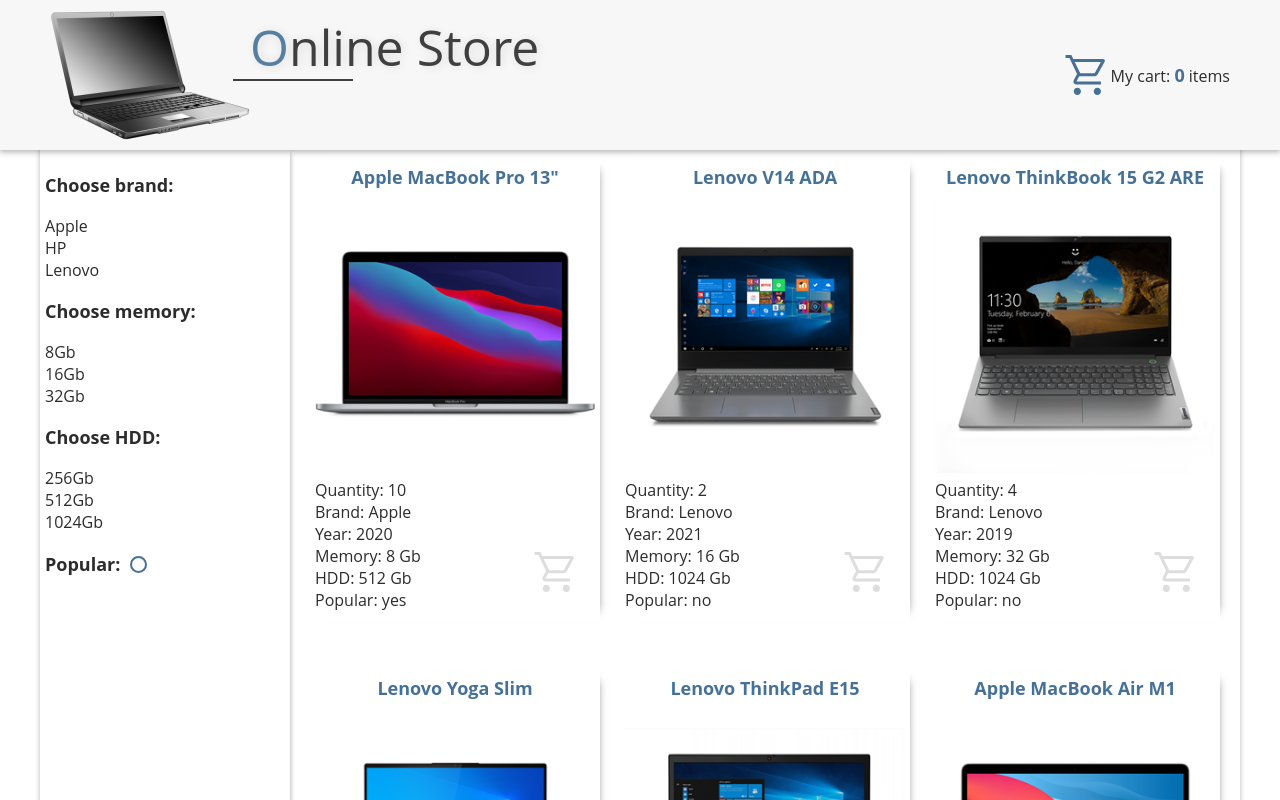
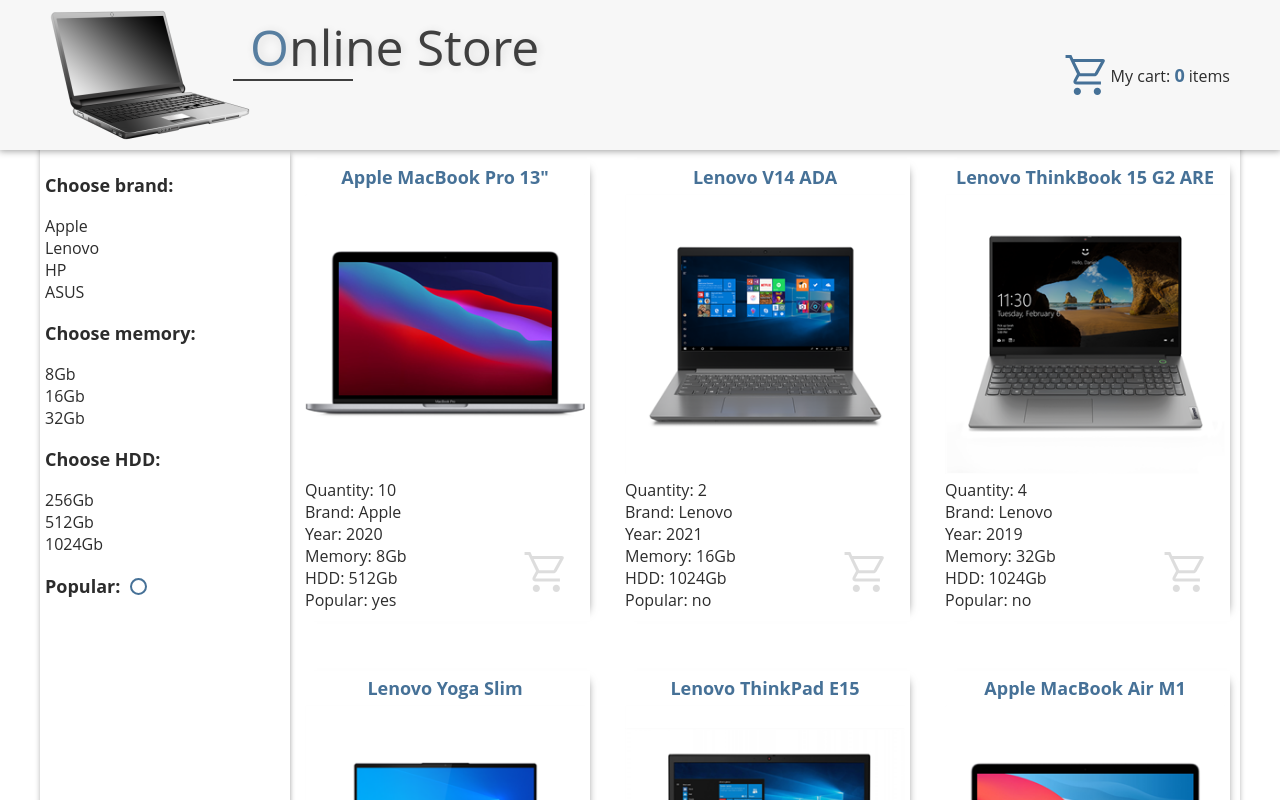
Before and after one commit to atmoranso/online-store, a website built with webpack: page online-store/src/index.html in a window 1280 px wide. Shown: the top 800 px of the page. Built offline with nearby package versions, Linux system fonts and the light colour scheme.

Commit message:
feat: add base value filters

```diff
--- a/online-store/src/index.html
+++ b/online-store/src/index.html
@@ -24,7 +24,7 @@
 
     <main class="main container">
         <aside class="aside">
-            <div class="aside__filters">
+            <!-- <div class="aside__filters">
                 <div class="filter">
                     <h3 class="filter__title">Choose brand:</h3>
                     <div class="filter__item">Apple</div>
@@ -49,7 +49,7 @@
 
                 </div>
 
-            </div>
+            </div> -->
             <div class="aside__filters-range range">
                 <div class="range__count"></div>
                 <div class="range__year"></div>
--- a/online-store/src/sass/components/_card.scss
+++ b/online-store/src/sass/components/_card.scss
@@ -1,10 +1,14 @@
 .card {
+    display: none;
     max-width: 290px;
     padding: 5px 5px 10px 5px;
     margin-bottom: 50px;
     position: relative;
     box-shadow: 7px 0px 9px -10px rgb(0 0 0 / 66%);
     transition: 0.3s;
+    &.visible {
+        display: block;
+    }
     &:hover {
         cursor: pointer;
         border-bottom-right-radius: 15px;
--- a/online-store/src/sass/layouts/_cards.scss
+++ b/online-store/src/sass/layouts/_cards.scss
@@ -1,7 +1,11 @@
+.cards-container {
+    width: 100%;
+    max-width: 950px;
+}
 .cards {
     width: 100%;
     max-width: 950px;
     padding: 10px;
-    @include flexRow(space-around);
+    @include flexRow(space-between);
     flex-wrap: wrap;
 }
--- a/online-store/src/scripts/app.ts
+++ b/online-store/src/scripts/app.ts
@@ -1,7 +1,9 @@
 import Cards from './components/cards';
 import AppState from './control/app-state';
 import { products } from './common/products';
-import { Products } from './common/types';
+import { filtersData } from './common/filters-data';
+import Filters from './components/filters';
+import { Filtered } from './common/types';
 
 export default class App {
     cardsContainer: HTMLElement;
@@ -10,7 +12,7 @@
     constructor() {
         const cardsContainer = document.querySelector('.cards-container');
         const cartCountContainer = document.querySelector('.header__cart-count');
-        const filtersContainer = document.querySelector('.aside__filters');
+        const filtersContainer = document.querySelector('.aside');
 
         if (!(cardsContainer instanceof HTMLElement)) throw new Error('');
         if (!(cartCountContainer instanceof HTMLElement)) throw new Error('');
@@ -22,9 +24,10 @@
 
     start() {
         const state = new AppState(products);
+        new Filters(this.filtersContainer, filtersData, state);
         const cards = new Cards(this.cardsContainer, state);
-        state.onChange.add((productsFiltered: Products) => {
-            cards.update(productsFiltered);
+        state.onChange.add((filtered: Filtered) => {
+            cards.update(filtered, state);
         });
         state.onChangeCart.add((countInCart: number) => {
             this.cartCountContainer.textContent = countInCart.toString();
--- /dev/null
+++ b/online-store/src/scripts/common/filters-data.ts
@@ -0,0 +1,28 @@
+import { Popular } from './types';
+export type FilterData = {
+    filterName: string;
+    title: string;
+    values: string[];
+};
+export const filtersData: FilterData[] = [
+    {
+        filterName: 'brand',
+        title: 'Choose brand',
+        values: ['Apple', 'Lenovo', 'HP', 'ASUS'],
+    },
+    {
+        filterName: 'memory',
+        title: 'Choose memory',
+        values: ['8Gb', '16Gb', '32Gb'],
+    },
+    {
+        filterName: 'hdd',
+        title: 'Choose HDD',
+        values: ['256Gb', '512Gb', '1024Gb'],
+    },
+    {
+        filterName: 'popular',
+        title: 'Popular',
+        values: [Popular.Yes, Popular.No],
+    },
+];
--- a/online-store/src/scripts/common/products.ts
+++ b/online-store/src/scripts/common/products.ts
@@ -7,8 +7,8 @@
         brand: 'Apple',
         count: 10,
         year: 2020,
-        memory: 8,
-        hdd: 512,
+        memory: '8Gb',
+        hdd: '512Gb',
         popular: Popular.Yes,
     },
     {
@@ -17,8 +17,8 @@
         brand: 'Lenovo',
         count: 2,
         year: 2021,
-        memory: 16,
-        hdd: 1024,
+        memory: '16Gb',
+        hdd: '1024Gb',
         popular: Popular.No,
     },
     {
@@ -27,8 +27,8 @@
         brand: 'Lenovo',
         count: 4,
         year: 2019,
-        memory: 32,
-        hdd: 1024,
+        memory: '32Gb',
+        hdd: '1024Gb',
         popular: Popular.No,
     },
     {
@@ -37,8 +37,8 @@
         brand: 'Lenovo',
         count: 7,
         year: 2018,
-        memory: 8,
-        hdd: 512,
+        memory: '8Gb',
+        hdd: '512Gb',
         popular: Popular.No,
     },
     {
@@ -47,8 +47,8 @@
         brand: 'Lenovo',
         count: 8,
         year: 2020,
-        memory: 16,
-        hdd: 256,
+        memory: '16Gb',
+        hdd: '256Gb',
         popular: Popular.No,
     },
     {
@@ -57,8 +57,8 @@
         brand: 'Apple',
         count: 12,
         year: 2021,
-        memory: 8,
-        hdd: 512,
+        memory: '8Gb',
+        hdd: '512Gb',
         popular: Popular.Yes,
     },
     {
@@ -67,8 +67,8 @@
         brand: 'Apple',
         count: 7,
         year: 2020,
-        memory: 16,
-        hdd: 1024,
+        memory: '16Gb',
+        hdd: '1024Gb',
         popular: Popular.No,
     },
 
@@ -78,8 +78,8 @@
         brand: 'ASUS',
         count: 6,
         year: 2020,
-        memory: 8,
-        hdd: 256,
+        memory: '8Gb',
+        hdd: '256Gb',
         popular: Popular.No,
     },
     {
@@ -88,8 +88,8 @@
         brand: 'Apple',
         count: 2,
         year: 2020,
-        memory: 32,
-        hdd: 1024,
+        memory: '32Gb',
+        hdd: '1024Gb',
         popular: Popular.No,
     },
     {
@@ -98,8 +98,8 @@
         brand: 'HP',
         count: 7,
         year: 2022,
-        memory: 8,
-        hdd: 256,
+        memory: '8Gb',
+        hdd: '256Gb',
         popular: Popular.No,
     },
     {
@@ -108,8 +108,8 @@
         brand: 'HP',
         count: 3,
         year: 2021,
-        memory: 32,
-        hdd: 1024,
+        memory: '32Gb',
+        hdd: '1024Gb',
         popular: Popular.Yes,
     },
     {
@@ -118,8 +118,8 @@
         brand: 'ASUS',
         count: 1,
         year: 2017,
-        memory: 8,
-        hdd: 256,
+        memory: '8Gb',
+        hdd: '256Gb',
         popular: Popular.No,
     },
     {
@@ -128,8 +128,8 @@
         brand: 'ASUS',
         count: 1,
         year: 2022,
-        memory: 32,
-        hdd: 1024,
+        memory: '32Gb',
+        hdd: '1024Gb',
         popular: Popular.No,
     },
 
@@ -139,8 +139,8 @@
         brand: 'Apple',
         count: 3,
         year: 2022,
-        memory: 32,
-        hdd: 1024,
+        memory: '32Gb',
+        hdd: '1024Gb',
         popular: Popular.No,
     },
     {
@@ -149,8 +149,8 @@
         brand: 'ASUS',
         count: 6,
         year: 2020,
-        memory: 16,
-        hdd: 512,
+        memory: '16Gb',
+        hdd: '512Gb',
         popular: Popular.Yes,
     },
     {
@@ -159,8 +159,8 @@
         brand: 'HP',
         count: 5,
         year: 2022,
-        memory: 16,
-        hdd: 512,
+        memory: '16Gb',
+        hdd: '512Gb',
         popular: Popular.Yes,
     },
     {
@@ -169,8 +169,8 @@
         brand: 'Apple',
         count: 8,
         year: 2022,
-        memory: 16,
-        hdd: 512,
+        memory: '16Gb',
+        hdd: '512Gb',
         popular: Popular.Yes,
     },
     {
@@ -179,8 +179,8 @@
         brand: 'ASUS',
         count: 3,
         year: 2022,
-        memory: 16,
-        hdd: 1024,
+        memory: '16Gb',
+        hdd: '1024Gb',
         popular: Popular.Yes,
     },
     {
@@ -189,8 +189,8 @@
         brand: 'Apple',
         count: 2,
         year: 2022,
-        memory: 16,
-        hdd: 1024,
+        memory: '16Gb',
+        hdd: '1024Gb',
         popular: Popular.No,
     },
     {
@@ -199,8 +199,8 @@
         brand: 'Lenovo',
         count: 2,
         year: 2019,
-        memory: 16,
-        hdd: 256,
+        memory: '16Gb',
+        hdd: '256Gb',
         popular: Popular.No,
     },
     {
@@ -209,8 +209,8 @@
         brand: 'ASUS',
         count: 1,
         year: 2017,
-        memory: 16,
-        hdd: 512,
+        memory: '16Gb',
+        hdd: '512Gb',
         popular: Popular.No,
     },
     {
@@ -219,8 +219,8 @@
         brand: 'ASUS',
         count: 7,
         year: 2020,
-        memory: 8,
-        hdd: 512,
+        memory: '8Gb',
+        hdd: '512Gb',
         popular: Popular.No,
     },
     {
@@ -229,8 +229,8 @@
         brand: 'ASUS',
         count: 7,
         year: 2022,
-        memory: 16,
-        hdd: 1024,
+        memory: '16Gb',
+        hdd: '1024Gb',
         popular: Popular.Yes,
     },
     {
@@ -239,8 +239,8 @@
         brand: 'HP',
         count: 2,
         year: 2021,
-        memory: 32,
-        hdd: 1024,
+        memory: '32Gb',
+        hdd: '1024Gb',
         popular: Popular.No,
     },
 ];
--- a/online-store/src/scripts/common/types.ts
+++ b/online-store/src/scripts/common/types.ts
@@ -2,17 +2,16 @@
     Yes = 'yes',
     No = 'no',
 }
-enum Filters {
-    GB256 = '256GB',
-}
+
 export type Product = {
     id: number;
     title: string;
     brand: string;
     count: number;
     year: number;
-    memory: 8 | 16 | 32;
-    hdd: 256 | 512 | 1024;
+    memory: '8Gb' | '16Gb' | '32Gb';
+    hdd: '256Gb' | '512Gb' | '1024Gb';
     popular: Popular;
 };
 export type Products = Product[];
+export type Filtered = Record<string, string[]>;
--- a/online-store/src/scripts/components/card.ts
+++ b/online-store/src/scripts/components/card.ts
@@ -3,22 +3,24 @@
 import ElementTemplate from '../view/element-template';
 
 export class Card extends ElementTemplate {
+    id: number;
     inCart = false;
     constructor(parentNode: HTMLElement, cardData: Product, protected state: AppState) {
-        super(parentNode, 'div', 'card');
+        super(parentNode, 'div', 'card visible');
+        this.id = cardData.id;
         this.node.innerHTML = `
         <h2 class="card__title">${cardData.title}</h2>
         <img class="card__img" src="./assets/img/products/${cardData.id}.png" alt="${cardData.title}">
         <div class="card__count">Quantity: ${cardData.count}</div>
         <div class="card__brand">Brand: ${cardData.brand}</div>
         <div class="card__year">Year: ${cardData.year}</div>
-        <div class="card__mem">Memory: ${cardData.memory} Gb</div>
-        <div class="card__hdd">HDD: ${cardData.hdd} Gb</div>
+        <div class="card__mem">Memory: ${cardData.memory}</div>
+        <div class="card__hdd">HDD: ${cardData.hdd}</div>
         <div class="card__favorite">Popular: ${cardData.popular}</div>
         <div class="card__cart"><img src="../../assets/svg/cart.svg"></div>`;
         this.node.addEventListener('click', this.cardClickHandler.bind(this));
     }
-    cardClickHandler(e: Event) {
+    cardClickHandler() {
         this.node.classList.toggle('in-cart');
         if (this.inCart) {
             this.inCart = false;
@@ -28,16 +30,16 @@
             this.state.countInCart++;
         }
     }
-    update(cardData: Product) {
-        this.node.innerHTML = `
-        <h2 class="card__title">${cardData.title}</h2>
-        <img class="card__img" src="./assets/img/products/${cardData.id}.png" alt="${cardData.title}">
-        <div class="card__count">Quantity: ${cardData.count}</div>
-        <div class="card__brand">Brand: ${cardData.brand}</div>
-        <div class="card__year">Year: ${cardData.year}</div>
-        <div class="card__mem">Memory: ${cardData.memory} Gb</div>
-        <div class="card__hdd">HDD: ${cardData.hdd} Gb</div>
-        <div class="card__favorite">Popular: ${cardData.popular}</div>
-        <div class="card__cart"><img src="../../assets/svg/cart.svg"></div>`;
-    }
+    // update(cardData: Product) {
+    //     this.node.innerHTML = `
+    //     <h2 class="card__title">${cardData.title}</h2>
+    //     <img class="card__img" src="./assets/img/products/${cardData.id}.png" alt="${cardData.title}">
+    //     <div class="card__count">Quantity: ${cardData.count}</div>
+    //     <div class="card__brand">Brand: ${cardData.brand}</div>
+    //     <div class="card__year">Year: ${cardData.year}</div>
+    //     <div class="card__mem">Memory: ${cardData.memory} Gb</div>
+    //     <div class="card__hdd">HDD: ${cardData.hdd} Gb</div>
+    //     <div class="card__favorite">Popular: ${cardData.popular}</div>
+    //     <div class="card__cart"><img src="../../assets/svg/cart.svg"></div>`;
+    // }
 }
--- a/online-store/src/scripts/components/cards.ts
+++ b/online-store/src/scripts/components/cards.ts
@@ -1,21 +1,44 @@
-import { Product, Products } from '../common/types';
+import { Filtered, Product } from '../common/types';
 import AppState from '../control/app-state';
 import ElementTemplate from '../view/element-template';
 import { Card } from './card';
 
 export default class Cards extends ElementTemplate {
-    private cardMap: Card[] = [];
+    private cardsArr: Card[] = [];
     constructor(parentNode: HTMLElement, state: AppState) {
         super(parentNode, 'div', 'cards');
-        state.productsFiltered.forEach((item: Product) => {
+        state.products.forEach((item: Product) => {
             const card = new Card(this.node, item, state);
-            this.cardMap.push(card);
+            this.cardsArr.push(card);
         });
     }
-    update(products: Products) {
-        this.cardMap = this.cardMap.slice(0, products.length - 1);
-        for (let i = 0; i < this.cardMap.length; i++) {
-            this.cardMap[i].update(products[i]);
-        }
+    update(filtered: Filtered, state: AppState) {
+        let isAnyFilter = false;
+
+        console.log(filtered);
+
+        const newDataArr: number[] = [];
+        state.products.forEach((product) => {
+            const isInFilter: boolean[] = [];
+            let filterRows = 0;
+
+            for (const filterName in filtered) {
+                if (filtered[filterName].length > 0) {
+                    filterRows++;
+                    for (const filterElement of filtered[filterName]) {
+                        if (product[filterName as keyof Product] === filterElement) {
+                            isAnyFilter = true;
+                            isInFilter.push(true);
+                        }
+                    }
+                }
+            }
+
+            if (isInFilter.length === filterRows) newDataArr.push(product.id);
+        });
+        this.cardsArr.forEach((card) => {
+            if (newDataArr.includes(card.id, 0) || !isAnyFilter) card.node.classList.add('visible');
+            else card.node.classList.remove('visible');
+        });
     }
 }
--- /dev/null
+++ b/online-store/src/scripts/components/filter-group.ts
@@ -0,0 +1,27 @@
+import { FilterData } from '../common/filters-data';
+import AppState from '../control/app-state';
+import ElementTemplate from '../view/element-template';
+import { Filter } from './filter';
+
+export class FilterGroup extends ElementTemplate {
+    filterValues: ElementTemplate[] = [];
+    constructor(parentNode: HTMLElement, filterData: FilterData, state: AppState) {
+        super(parentNode, 'div', 'filter');
+        new ElementTemplate(this.node, 'h3', 'filter__title', filterData.title + ':');
+        if (filterData.filterName === 'popular') {
+            this.node.classList.add('filter_popular');
+            const filterElement = new Filter(this.node, '', filterData.filterName);
+            this.filterValues.push(filterElement);
+        } else {
+            filterData.values.forEach((filterValue) => {
+                const filterElement = new Filter(this.node, filterValue, filterData.filterName);
+                filterElement.node.addEventListener('click', () => {
+                    filterElement.isSelected = filterElement.isSelected ? false : true;
+
+                    filterElement.filterIt(filterValue, state);
+                });
+                this.filterValues.push(filterElement);
+            });
+        }
+    }
+}
--- a/online-store/src/scripts/components/filter.ts
+++ b/online-store/src/scripts/components/filter.ts
@@ -0,0 +1,34 @@
+import AppState from '../control/app-state';
+import ElementTemplate from '../view/element-template';
+
+export class Filter extends ElementTemplate {
+    filterName: string;
+    isSelected = false;
+    constructor(parentNode: HTMLElement, filterValue = '', filterName: string) {
+        super(parentNode, 'div', 'filter__item', filterValue);
+        this.filterName = filterName;
+    }
+    filterIt(filterValue: string, state: AppState) {
+        const filterIndexValue = state.filtered[this.filterName].indexOf(filterValue, 0);
+
+        if (this.isSelected) {
+            this.node.classList.add('selected');
+            if (filterIndexValue === -1) {
+                state.filtered[this.filterName].push(filterValue);
+                state.filtered = {
+                    ...state.filtered,
+                    [this.filterName]: state.filtered[this.filterName],
+                };
+            }
+        } else {
+            this.node.classList.remove('selected');
+            if (filterIndexValue > -1) {
+                state.filtered[this.filterName].splice(filterIndexValue, 1);
+                state.filtered = {
+                    ...state.filtered,
+                    [this.filterName]: state.filtered[this.filterName],
+                };
+            }
+        }
+    }
+}
--- a/online-store/src/scripts/components/filters.ts
+++ b/online-store/src/scripts/components/filters.ts
@@ -0,0 +1,14 @@
+import { FilterData } from '../common/filters-data';
+import AppState from '../control/app-state';
+import ElementTemplate from '../view/element-template';
+import { FilterGroup } from './filter-group';
+
+export default class Filters extends ElementTemplate {
+    filterMap: FilterGroup[] = [];
+    constructor(parentNode: HTMLElement, filtersData: FilterData[], state: AppState) {
+        super(parentNode, 'div', 'aside__filters');
+        for (const filter of filtersData) {
+            this.filterMap.push(new FilterGroup(this.node, filter, state));
+        }
+    }
+}
--- a/online-store/src/scripts/control/app-state.ts
+++ b/online-store/src/scripts/control/app-state.ts
@@ -1,18 +1,18 @@
-import { Products } from '../common/types';
+import { Filtered, Products } from '../common/types';
 import Observer from './observer';
 
 export default class AppState {
     products: Products;
-    private _productsFiltered: Products;
+    private _filtered: Filtered;
     private _countInCart: number;
-    public onChange = new Observer<Products>();
+    public onChange = new Observer<Filtered>();
     public onChangeCart = new Observer<number>();
-    set productsFiltered(value: Products) {
-        this._productsFiltered = value;
-        this.onChange.emit(this._productsFiltered);
+    set filtered(value: Filtered) {
+        this._filtered = value;
+        this.onChange.emit(this._filtered);
     }
-    get productsFiltered() {
-        return this._productsFiltered;
+    get filtered() {
+        return this._filtered;
     }
     set countInCart(value: number) {
         this._countInCart = value;
@@ -24,7 +24,11 @@
 
     constructor(products: Products) {
         this.products = products;
-        this._productsFiltered = products;
+        this._filtered = {
+            brand: [],
+            memory: [],
+            hdd: [],
+        };
         this._countInCart = 0;
     }
 }
```
